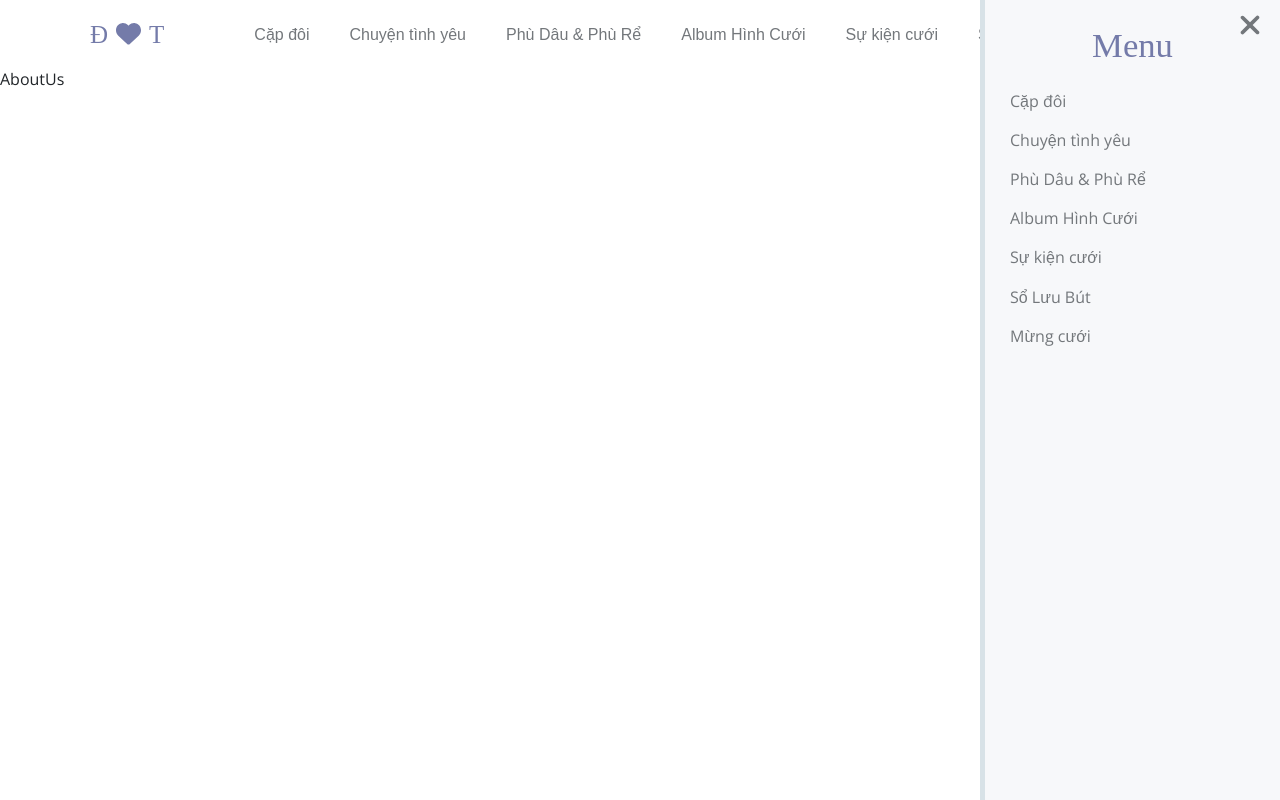
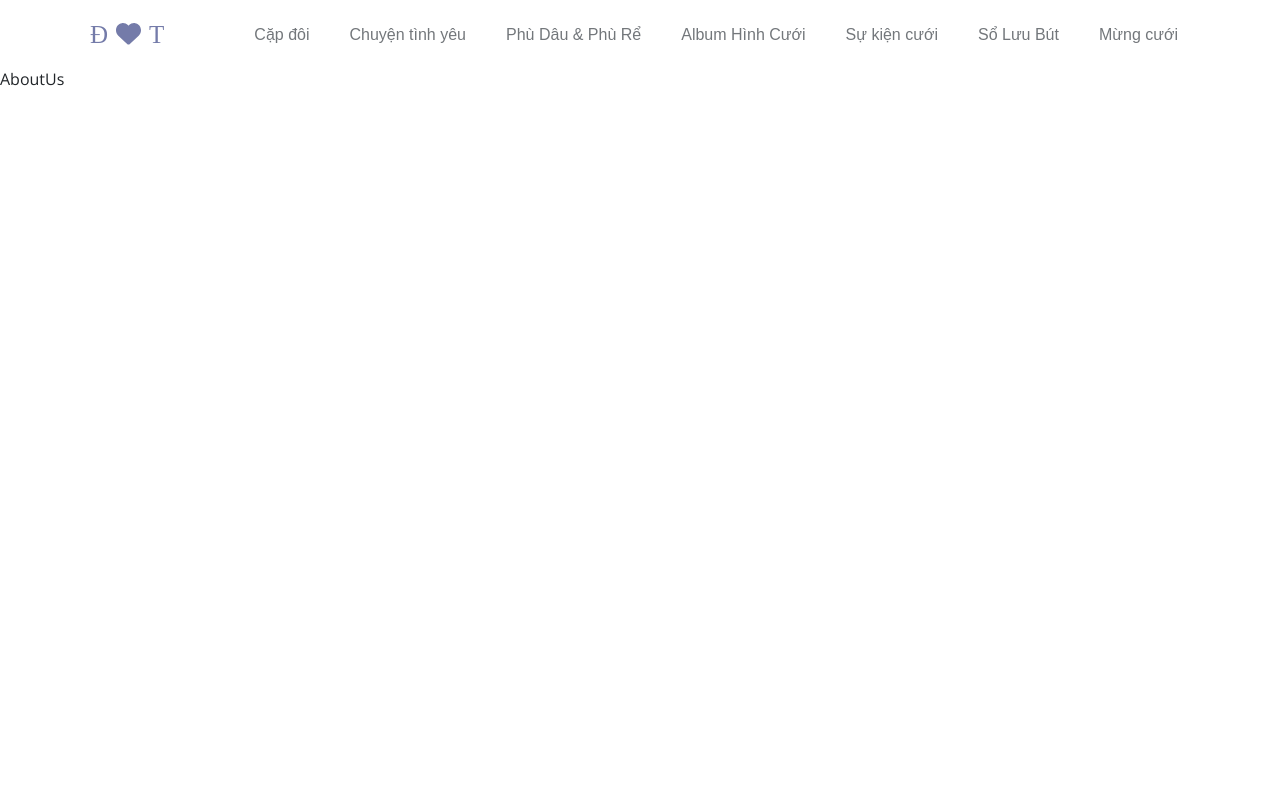
Before and after one commit to NguyenDat2904/wedding, a React (Create React App) app: page / in a window 1280 px wide. Built offline with nearby package versions, Linux system fonts and the light colour scheme; the HTML template or start-up script is replaced by a standard one; a web font is replaced by a local one.

Commit message:
update action header

```diff
--- a/src/components/Header/Header.js
+++ b/src/components/Header/Header.js
@@ -9,9 +9,11 @@ import HeaderMobile from './HeaderMobile';
 const cx = classNames.bind(style);
 
 function Header() {
+   const [isMobileMenuOpen, setIsMobileMenuOpen] = React.useState(false);
+
    return (
       <div>
-         <HeaderMobile />
+         <HeaderMobile isOpen={isMobileMenuOpen} onClose={setIsMobileMenuOpen} />
          <header id="header">
             <div className="sticky-wrapper">
                <div className={cx('sticky-wrapper')}>
@@ -67,7 +69,10 @@ function Header() {
                                        </a>
                                     </li>
                                  </ul>
-                                 <button className={cx('nav-mobile-btn')}>
+                                 <button
+                                    className={cx('nav-mobile-btn')}
+                                    onClick={() => setIsMobileMenuOpen(!isMobileMenuOpen)}
+                                 >
                                     <FontAwesomeIcon icon={faBars} />
                                  </button>
                                  {/* Mobile menu button */}
--- a/src/components/Header/Header.module.scss
+++ b/src/components/Header/Header.module.scss
@@ -57,6 +57,8 @@
    overflow: auto;
    border-left: 5px solid rgba(142, 174, 186, 0.3);
    transition: all 0.5s;
+   transform: translateX(100%);
+   display: none;
    svg {
       position: absolute;
       top: 10px;
@@ -70,7 +72,7 @@
       background-color: transparent;
       transition: all 0.5s;
       border-radius: 4px;
-      color: var(--text-black);
+      color: var(--primary);
    }
    h2 {
       text-align: center;
@@ -91,9 +93,14 @@
       }
    }
 }
-
+.nav-mobile.open {
+   transform: translateX(0);
+}
 // Mobile
 @media (max-width: 767px) {
+   .nav-mobile {
+      display: block;
+   }
    .nav-section {
       height: 59px !important;
    }
--- a/src/components/Header/HeaderMobile.js
+++ b/src/components/Header/HeaderMobile.js
@@ -2,14 +2,13 @@ import React from 'react';
 import classNames from 'classnames/bind';
 import style from './Header.module.scss';
 import { FontAwesomeIcon } from '@fortawesome/react-fontawesome';
-import { faTimes } from '@fortawesome/free-solid-svg-icons';
-import { faXmark } from '@fortawesome/free-solid-svg-icons/faXmark';
+import { faCircleXmark } from '@fortawesome/free-solid-svg-icons';
 const cx = classNames.bind(style);
 
-function HeaderMobile() {
+function HeaderMobile({ isOpen, onClose }) {
    return (
-      <nav className={cx('nav-mobile')}>
-         <FontAwesomeIcon icon={faXmark} />
+      <nav className={cx('nav-mobile', isOpen && 'open')}>
+         <FontAwesomeIcon icon={faCircleXmark} onClick={() => onClose(false)} />
          <h2>Menu</h2>
          <ul>
             <li>
```
